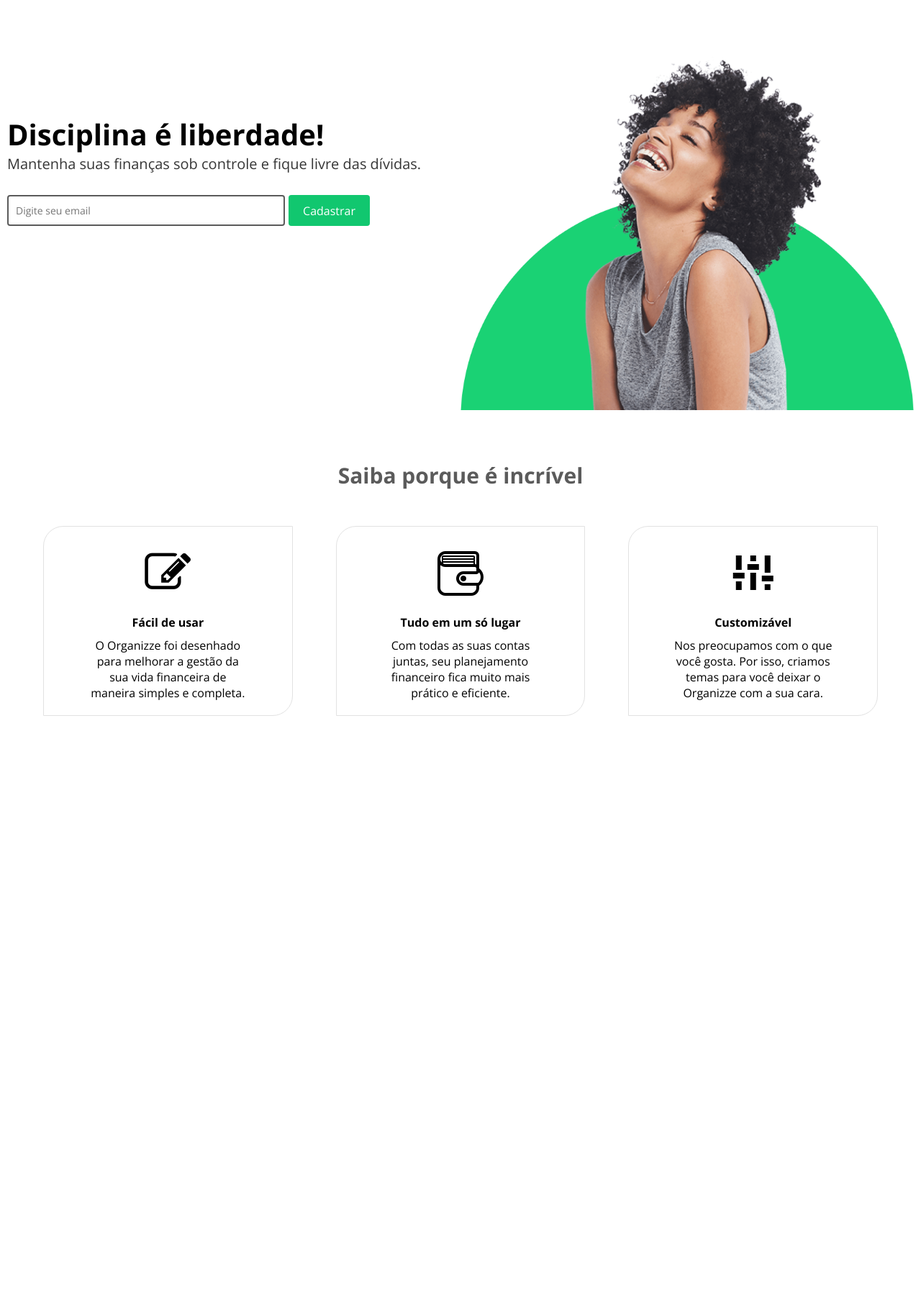
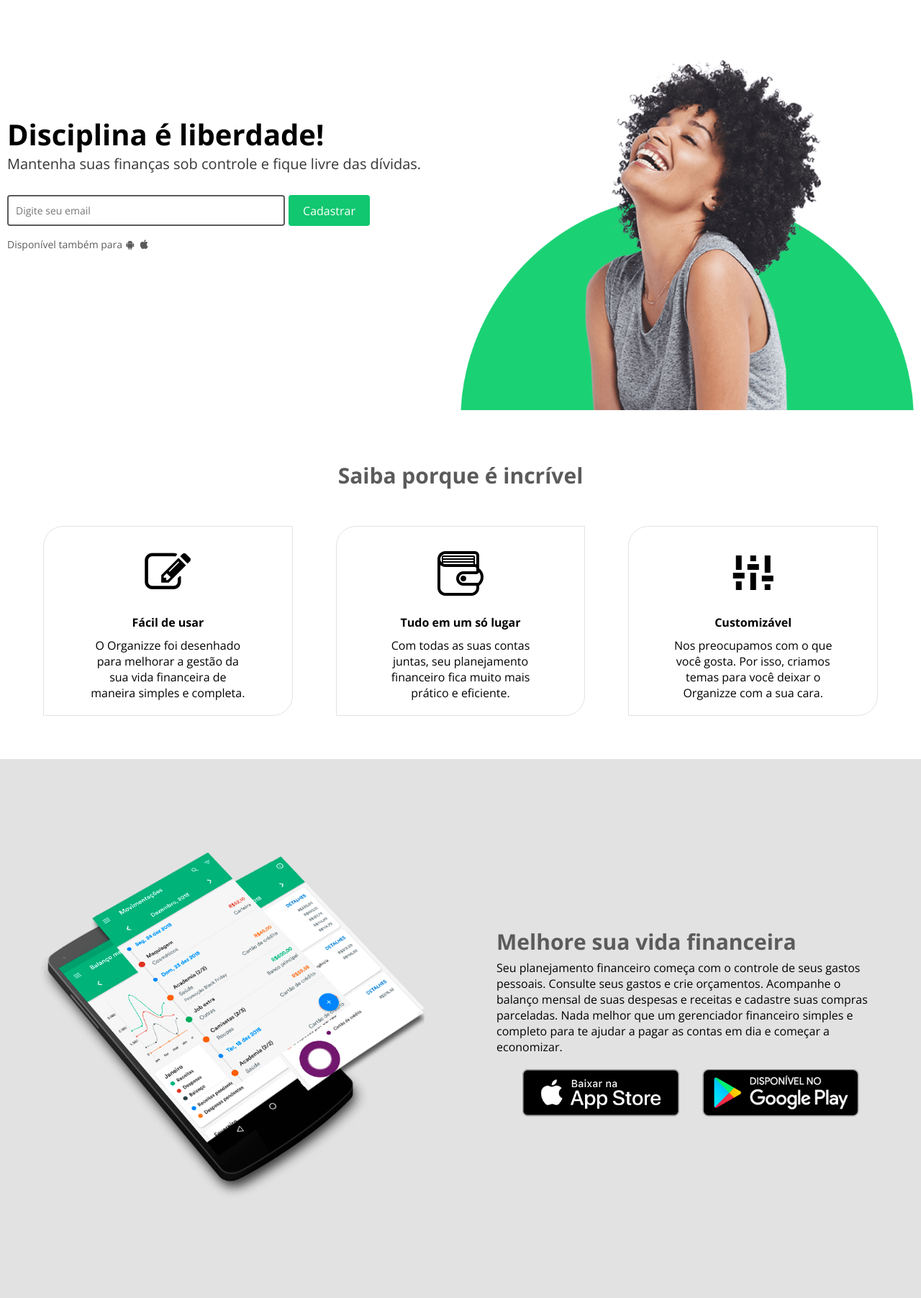
Before and after one commit to heroumcaslu/organizze, a PHP site: page /organizze/ in a window 1280 px wide. Shown: the part 98-1902 px from the top of the page at 72% size. Before the commit the page ends 1093 px from the top, so only its background shows below. Run offline with PHP 8.4, Linux system fonts and the light colour scheme.

Commit message:
functionalities page

```diff
--- a/assets/fontastic/styles.css
+++ b/assets/fontastic/styles.css
@@ -110,3 +110,9 @@
 .icon-settings:before {
   content: "\74";
 }
+.icon-android:before {
+  content: "\75";
+}
+.icon-apple:before {
+  content: "\76";
+}
--- a/index.php
+++ b/index.php
@@ -55,6 +55,7 @@ $configSiteName = "Organizze";
         if($configUrl[0] == "index"){
 
             require "{$configThemePath}/offer.php";
+            require "{$configThemePath}/callToAction.php";
 
         }
 
--- /dev/null
+++ b/theme/callToAction.php
@@ -0,0 +1,19 @@
+<section class="cta">
+    <div class="container flex">
+        <header>
+            <h2>
+                Melhore sua vida financeira
+            </h2>
+            <p>
+                Seu planejamento financeiro começa com o controle de seus gastos pessoais. Consulte seus gastos e crie orçamentos. Acompanhe o balanço mensal de suas despesas e receitas e cadastre suas compras parceladas. Nada melhor que um gerenciador financeiro simples e completo para te ajudar a pagar as contas em dia e começar a economizar.
+            </p>
+            <div class="flex store-gallery">
+                <div class="cta-store-img"><img class="" src="<?=$configBase?>/assets/img/btn-app-store.png" alt=""></div>
+                <div class="cta-store-img"><img class="" src="<?=$configBase?>/assets/img/btn-google-play.png" alt=""></div>
+            </div>
+        </header>
+        <div class="img-area">
+            <img src="<?= $configBase ?>/assets/img/cta-image.png" alt="">
+        </div>
+    </div>
+</section>
--- a/theme/index.php
+++ b/theme/index.php
@@ -12,6 +12,7 @@
                         </form>
                     </div>
                 </div>
+                <span class="availability">Disponível também para <i class="icon-android"></i><i class="icon-apple"></i></span>
             </header>
             <section>
                 <div>
--- a/theme/style.css
+++ b/theme/style.css
@@ -124,6 +124,7 @@ nav.flex {
     background: #fff;
     display: flex;
     overflow: hidden;
+    padding-bottom: 0.875em;
 
 }
 
@@ -152,6 +153,13 @@ nav.flex {
 
     cursor: pointer;
     background: var(--darkGreen);
+
+}
+
+.home header .availability{
+
+    font-size: 0.875em;
+    color: var(--lightBlack);
 
 }
 
@@ -227,6 +235,59 @@ nav.flex {
 }
 
 
+/* Call to action */
+
+.cta{
+
+    background: #e2e2e2;
+
+}
+
+.cta .container {
+
+    padding: 5em 0;
+    align-items: center;
+
+}
+
+.cta header {
+
+    order: 2;
+    flex-basis: calc(50%);
+    padding: 50px;
+
+}
+
+.cta header h2 {
+
+    font-size: 1.875em;
+    color: var(--lightBlack);
+    padding-bottom: 5px;
+
+}
+
+.store-gallery {
+
+    justify-content: space-around;
+    padding: 20px;
+
+}
+
+.cta-store-img {
+
+    flex-basis: calc(50% - 2em);
+    cursor: pointer;
+
+}
+
+.cta .img-area {
+
+    order: 1;
+    flex-basis: 50%;
+    padding: 50px;
+
+}
+
 @media (max-width: 62em) {
 
     .main_header .btn.cadastro {
```
Also changed, not shown: assets/fontastic/fonts/wdp-project.ttf, assets/fontastic/fonts/wdp-project.woff, assets/img/btn-app-store.png (added), assets/img/btn-google-play.png (added), assets/img/cta-image.png (added), theme/functionalities.php (added), 2 other files.
